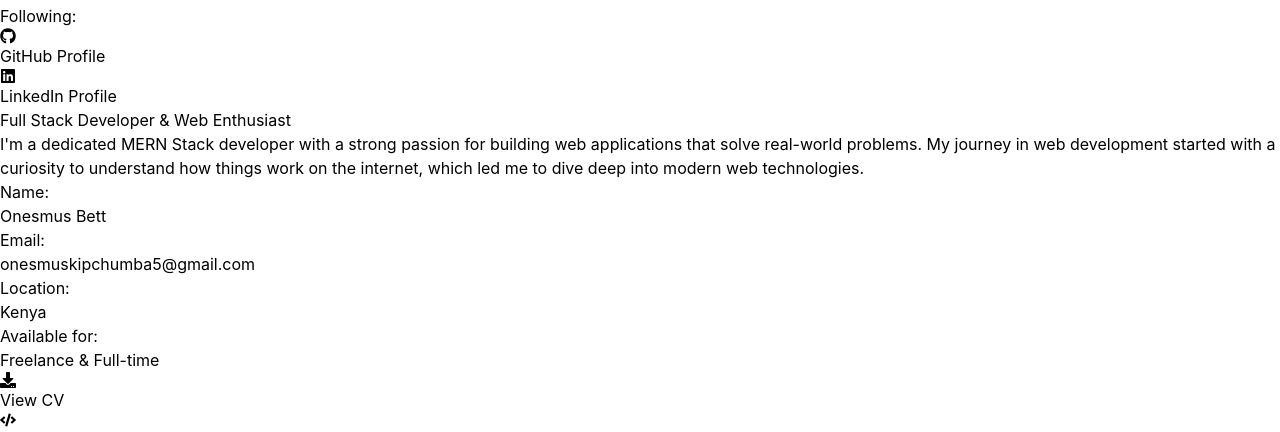
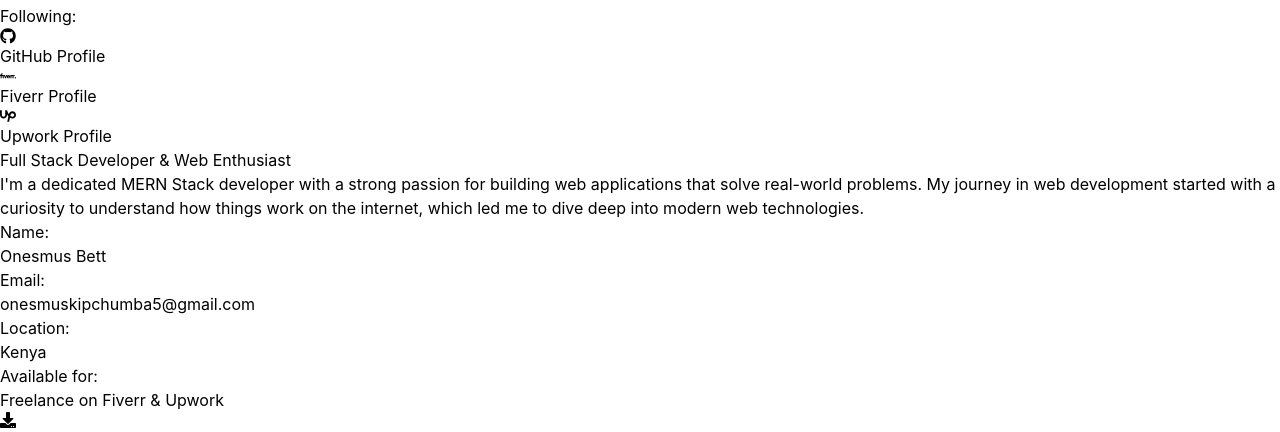
Before and after one commit to onesmuskipchumba0/portfolio, a React (Vite) app: page /about in a window 1280 px wide. Shown: the part 368-800 px from the top of the page. Built offline with nearby package versions, Linux system fonts and the light colour scheme; no server answers.

Commit message:
add about page fiverr and upwork

```diff
--- a/src/pages/About.jsx
+++ b/src/pages/About.jsx
@@ -1,5 +1,6 @@
 import { motion } from 'framer-motion';
 import { FaDownload, FaGithub, FaLinkedin, FaCode, FaServer, FaDatabase, FaTools } from 'react-icons/fa';
+import { SiUpwork, SiFiverr } from 'react-icons/si';
 import { useState, useEffect } from 'react';
 
 const About = () => {
@@ -81,12 +82,20 @@ const About = () => {
                     <FaGithub className="mr-2" /> GitHub Profile
                   </a>
                   <a
-                    href="https://linkedin.com/in/yourusername"
+                    href="https://www.fiverr.com/onesmus509"
                     target="_blank"
                     rel="noopener noreferrer"
                     className="btn btn-outline w-full"
                   >
-                    <FaLinkedin className="mr-2" /> LinkedIn Profile
+                    <SiFiverr className="mr-2" /> Fiverr Profile
+                  </a>
+                  <a
+                    href="https://www.upwork.com/freelancers/~0197ca6f21c4684883?mp_source=share"
+                    target="_blank"
+                    rel="noopener noreferrer"
+                    className="btn btn-outline w-full"
+                  >
+                    <SiUpwork className="mr-2" /> Upwork Profile
                   </a>
                 </div>
               </div>
@@ -121,7 +130,7 @@ const About = () => {
               </div>
               <div>
                 <p className="font-medium">Available for:</p>
-                <p className="text-base-content/70">Freelance & Full-time</p>
+                <p className="text-base-content/70">Freelance on Fiverr & Upwork</p>
               </div>
             </div>
 
```
